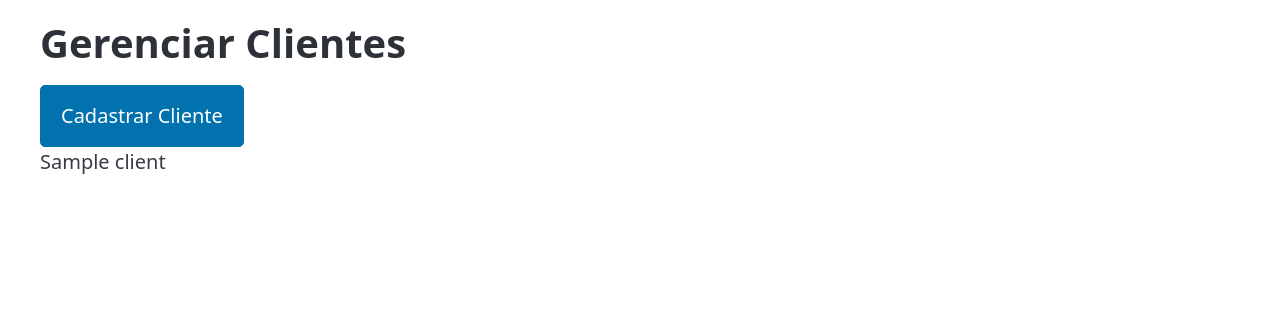
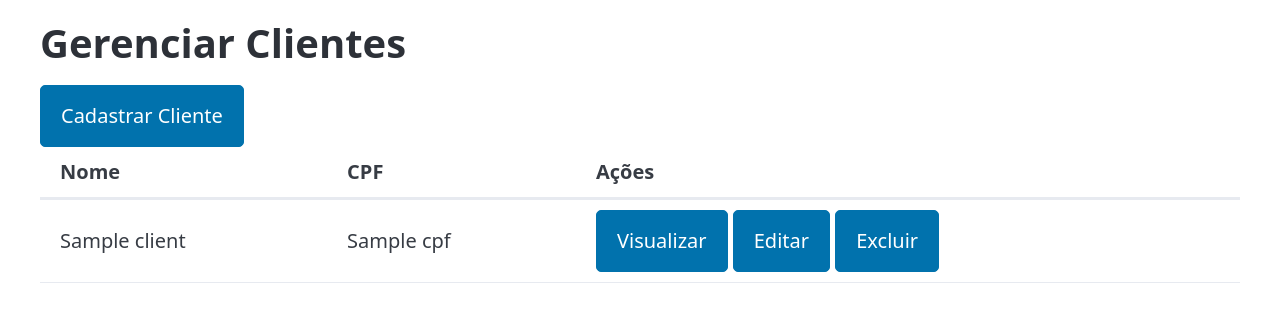
Before and after one commit to NinjaBitroom/sistema_ordens_servicos, a Flask app: template src/templates/client/index.html in a window 1280 px wide. Shown: the part 110-432 px from the top of the page. Run offline with Flask 3, Linux system fonts and the light colour scheme; the template is opened without the code that fills it: most values are stand-ins (such as "Sample title", 1, 10 or a date in 2020); parts of the project's set-up code (start-up, migrations or seed data) failed here and were passed over; some libraries are stand-ins or nearby versions.

Commit message:
feat: query clients to a table

```diff
--- a/src/templates/client/index.html
+++ b/src/templates/client/index.html
@@ -5,9 +5,28 @@
 {% block content %}
   <h1>Gerenciar Clientes</h1>
   <a href="{{ url_for('client.create') }}" role="button">Cadastrar Cliente</a>
-  {% for client in clients %}
-    <p>{{ client }}</p>
-  {% else %}
-    Não há clientes cadastrados.
-  {% endfor %}
+  <table>
+    <thead>
+      <tr>
+        <th>Nome</th>
+        <th>CPF</th>
+        <th>Ações</th>
+      </tr>
+    </thead>
+    <tbody>
+      {% for client in clients %}
+        <tr>
+          <td>{{ client.nome }}</td>
+          <td>{{ client.cpf }}</td>
+          <td>
+            <a href="#" role="button">Visualizar</a>
+            <a href="#" role="button">Editar</a>
+            <a href="#" role="button">Excluir</a>
+          </td>
+        </tr>
+      {% else %}
+        Não há clientes cadastrados.
+      {% endfor %}
+    </tbody>
+  </table>
 {% endblock content %}
```
